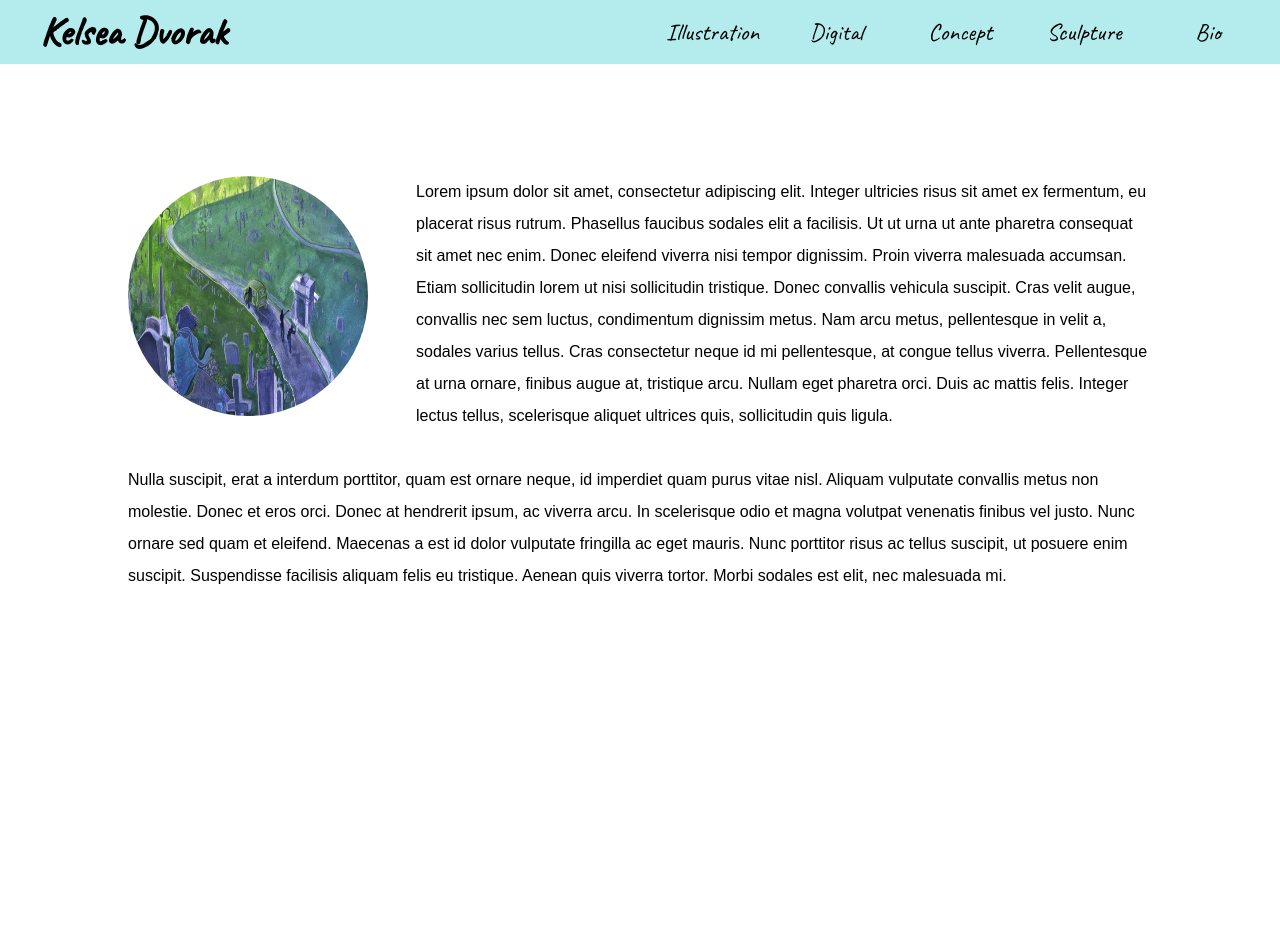
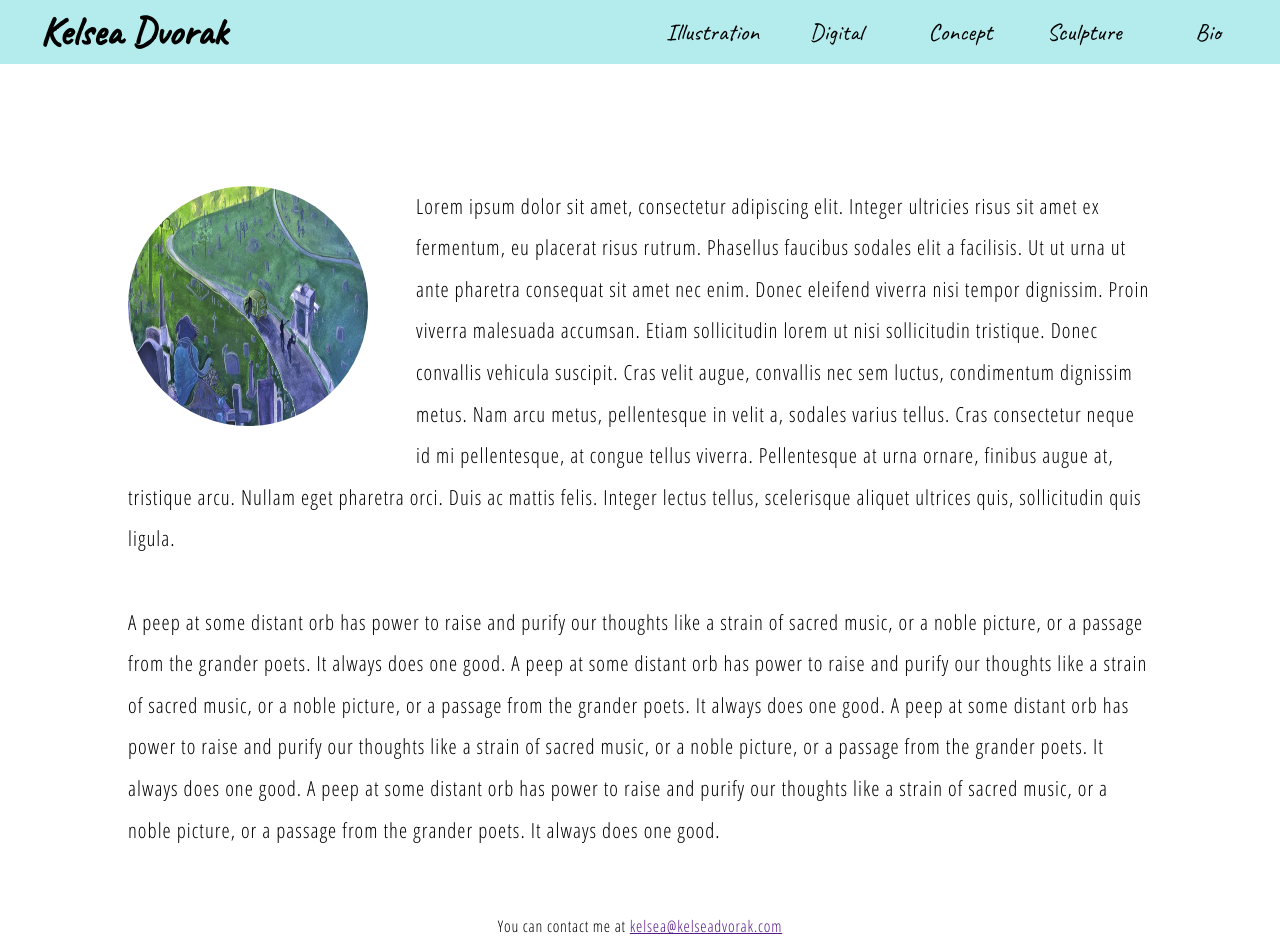
Before and after one commit to halfg33k/kelseadvorak, a PHP site: page /bio.html in a window 1280 px wide. Before the commit the page ends 584 px from the top, so only its background shows below. Run offline with PHP 8.4, Linux system fonts and the light colour scheme.

Commit message:
chose a new sans serif font

```diff
--- a/bio.html
+++ b/bio.html
@@ -31,7 +31,9 @@
 
         <p class='bio'>Lorem ipsum dolor sit amet, consectetur adipiscing elit. Integer ultricies risus sit amet ex fermentum, eu placerat risus rutrum. Phasellus faucibus sodales elit a facilisis. Ut ut urna ut ante pharetra consequat sit amet nec enim. Donec eleifend viverra nisi tempor dignissim. Proin viverra malesuada accumsan. Etiam sollicitudin lorem ut nisi sollicitudin tristique. Donec convallis vehicula suscipit. Cras velit augue, convallis nec sem luctus, condimentum dignissim metus. Nam arcu metus, pellentesque in velit a, sodales varius tellus. Cras consectetur neque id mi pellentesque, at congue tellus viverra. Pellentesque at urna ornare, finibus augue at, tristique arcu. Nullam eget pharetra orci. Duis ac mattis felis. Integer lectus tellus, scelerisque aliquet ultrices quis, sollicitudin quis ligula.</p>
 
-        <p class='bio'>Nulla suscipit, erat a interdum porttitor, quam est ornare neque, id imperdiet quam purus vitae nisl. Aliquam vulputate convallis metus non molestie. Donec et eros orci. Donec at hendrerit ipsum, ac viverra arcu. In scelerisque odio et magna volutpat venenatis finibus vel justo. Nunc ornare sed quam et eleifend. Maecenas a est id dolor vulputate fringilla ac eget mauris. Nunc porttitor risus ac tellus suscipit, ut posuere enim suscipit. Suspendisse facilisis aliquam felis eu tristique. Aenean quis viverra tortor. Morbi sodales est elit, nec malesuada mi.</p>
+        <p class='bio'>A peep at some distant orb has power to raise and purify our thoughts like a strain of sacred music, or a noble picture, or a passage from the grander poets. It always does one good. A peep at some distant orb has power to raise and purify our thoughts like a strain of sacred music, or a noble picture, or a passage from the grander poets. It always does one good. A peep at some distant orb has power to raise and purify our thoughts like a strain of sacred music, or a noble picture, or a passage from the grander poets. It always does one good. A peep at some distant orb has power to raise and purify our thoughts like a strain of sacred music, or a noble picture, or a passage from the grander poets. It always does one good.</p>
+
+        <p class='contact'>You can contact me at <a href=''>kelsea@kelseadvorak.com</a></p>
     </div>
 
 </body>
--- a/css/bio.css
+++ b/css/bio.css
@@ -1,4 +1,5 @@
 @import url('https://fonts.googleapis.com/css?family=Caveat');
+@import url('https://fonts.googleapis.com/css?family=Open+Sans+Condensed:300');
 
 * {
     margin: 0;
@@ -8,7 +9,7 @@
 
 html {
     font-size: 16px;
-    font-family: sans-serif;
+    font-family: 'Open Sans Condensed', sans-serif;
 }
 
 .wrapper {
@@ -31,7 +32,14 @@ html {
     position: relative;
     margin: 2em 0;
     line-height: 2em;
-    font-size: 1em;
+    font-size: 1.3em;
+    letter-spacing: 0.05em;
+}
+
+.contact {
+    margin-top: 4em;
+    text-align: center;
+    letter-spacing: 0.05em;
 }
 
 @media screen and (max-width: 1200px) {
--- a/css/navbar.css
+++ b/css/navbar.css
@@ -1,4 +1,5 @@
 @import url('https://fonts.googleapis.com/css?family=Caveat');
+@import url('https://fonts.googleapis.com/css?family=Open+Sans+Condensed:300');
 
 .navbar {
     position: relative;
@@ -33,7 +34,7 @@
 }
 
 .navbar li:hover {
-    font-family: sans-serif;
+    font-family: 'Open Sans Condensed'
 }
 
 .navbar a {
```
